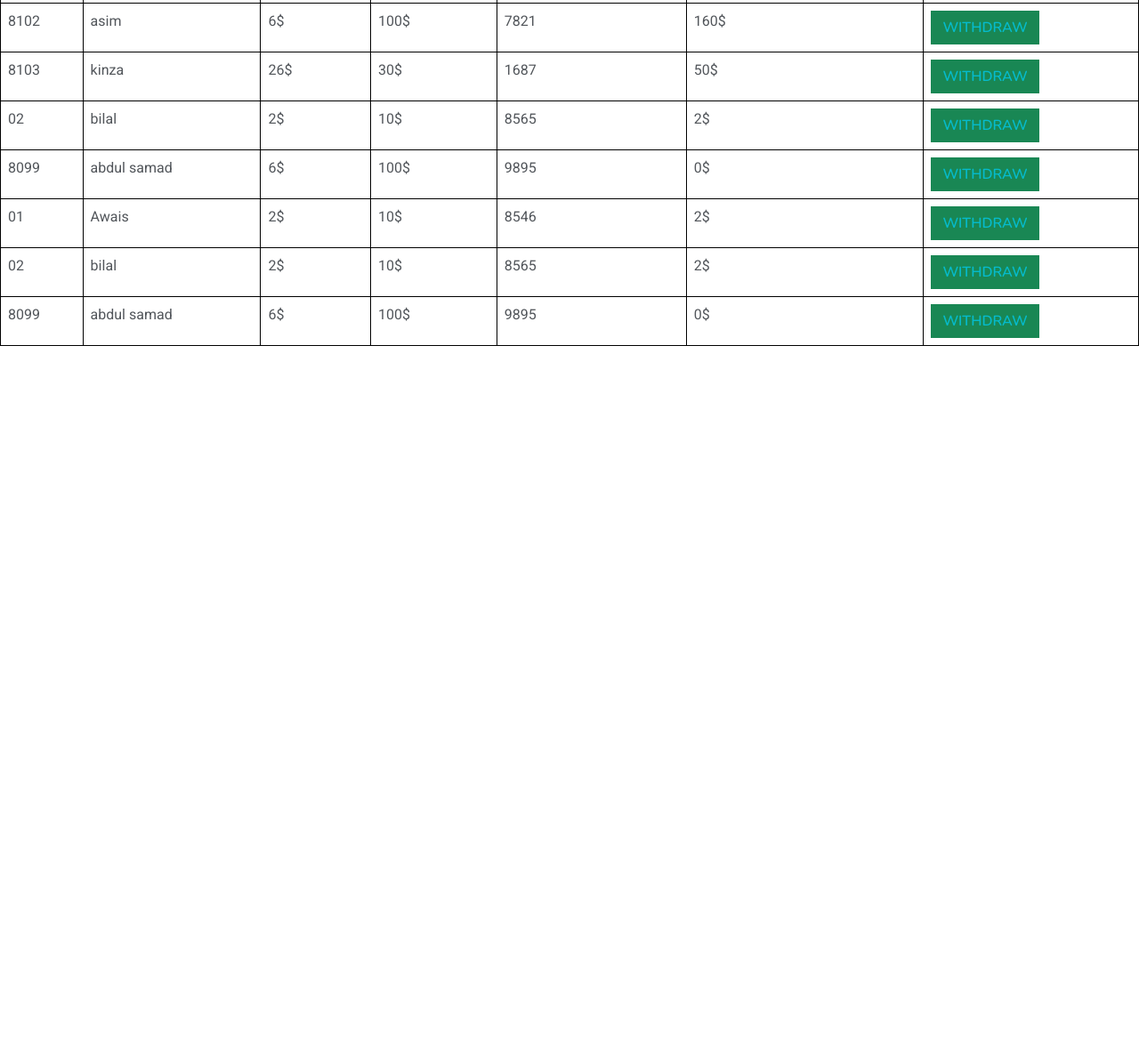
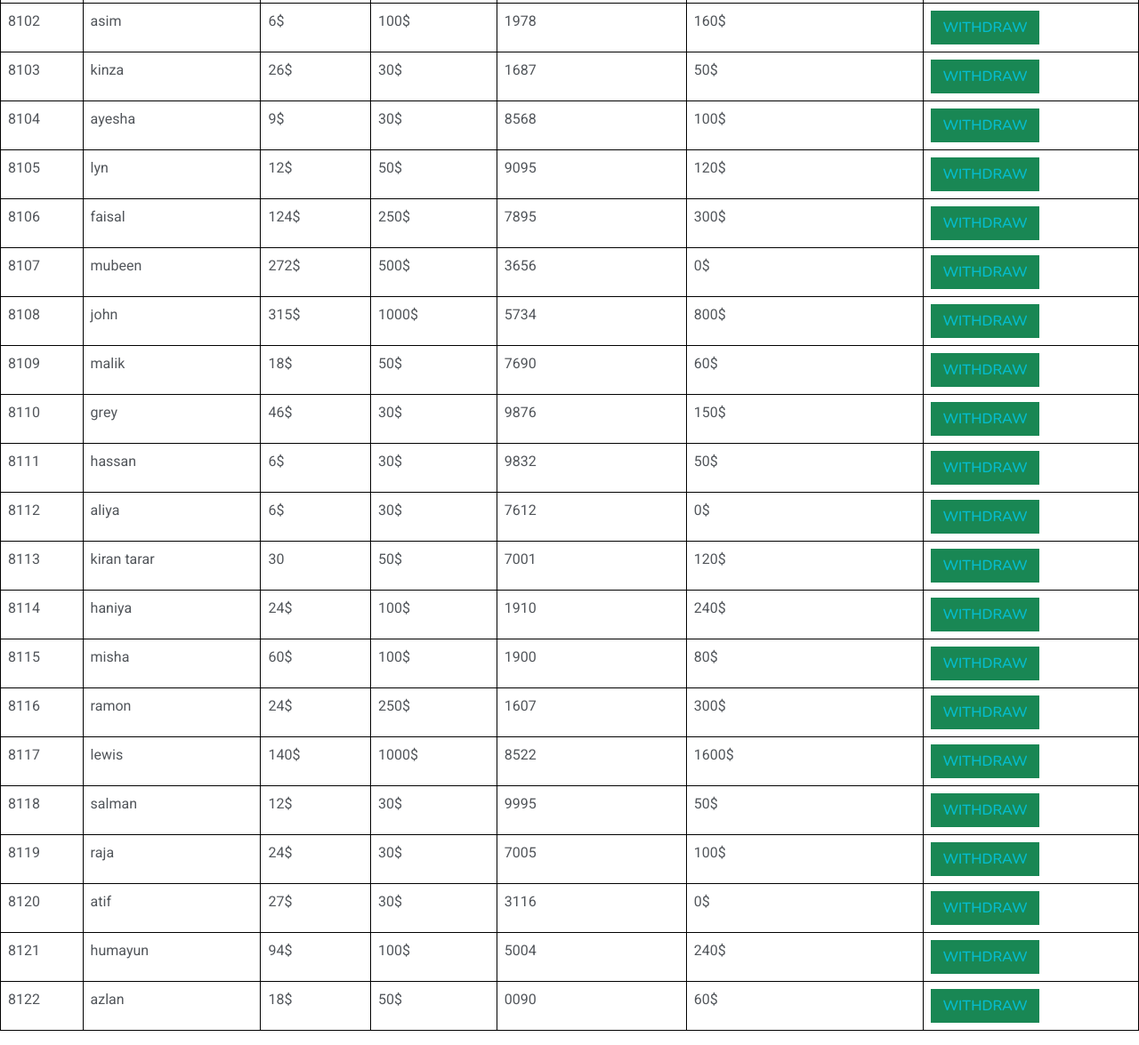
Before and after one commit to isamardev/newTakreem, a plain HTML site: page earning.html in a window 1280 px wide. Shown: the part 713-1888 px from the top of the page at 89% size. Before the commit the page ends 1118 px from the top, so only its background shows below. Drawn offline with nearby package versions, Linux system fonts and the light colour scheme.

Commit message:
Update earning.html

```diff
--- a/earning.html
+++ b/earning.html
@@ -150,7 +150,7 @@
     				<td class="data">asim</td>
     				<td class="data">6$</td>
     				<td class="data">100$</td>
-    				<td class="data">7821</td>
+    				<td class="data">1978</td>
     				<td class="data">160$</td>
     				<td class="data"><button type="button" class="btn btn-success"> <a href="withdraw.html" >WITHDRAW </a></button></td>
     				</tr>
@@ -166,52 +166,193 @@
     				</tr>
 
     				<tr>
-    				<td class="data">02</td>
-    				<td class="data">bilal</td>
-    				<td class="data">2$</td>
-    				<td class="data">10$</td>
-    				<td class="data">8565</td>
-    				<td class="data">2$</td>
+    				<td class="data">8104</td>
+    				<td class="data">ayesha</td>
+    				<td class="data">9$</td>
+    				<td class="data">30$</td>
+    				<td class="data">8568</td>
+    				<td class="data">100$</td>
     				<td class="data"><button type="button" class="btn btn-success"> <a href="withdraw.html" >WITHDRAW </a></button></td>
     				</tr>
 
         <tr>
-    				<td class="data">8099</td>
-    				<td class="data">abdul samad</td>
+    				<td class="data">8105</td>
+    				<td class="data">lyn</td>
+    				<td class="data">12$</td>
+    				<td class="data">50$</td>
+    				<td class="data">9095</td>
+    				<td class="data">120$</td>
+    				<td class="data"><button type="button" class="btn btn-success"> <a href="withdraw.html" >WITHDRAW </a></button></td>
+    				</tr>
+
+        	<tr>
+    				<td class="data">8106</td>
+    				<td class="data">faisal</td>
+    				<td class="data">124$</td>
+    				<td class="data">250$</td>
+    				<td class="data">7895</td>
+    				<td class="data">300$</td>
+    				<td class="data"><button type="button" class="btn btn-success"> <a href="withdraw.html" >WITHDRAW </a></button></td>
+    				</tr>
+
+    				<tr>
+    				<td class="data">8107</td>
+    				<td class="data">mubeen</td>
+    				<td class="data">272$</td>
+    				<td class="data">500$</td>
+    				<td class="data">3656</td>
+    				<td class="data">0$</td>
+    				<td class="data"><button type="button" class="btn btn-success"> <a href="withdraw.html" >WITHDRAW </a></button></td>
+    				</tr>
+
+        <tr>
+    				<td class="data">8108</td>
+    				<td class="data">john</td>
+    				<td class="data">315$</td>
+    				<td class="data">1000$</td>
+    				<td class="data">5734</td>
+    				<td class="data">800$</td>
+    				<td class="data"><button type="button" class="btn btn-success"> <a href="withdraw.html" >WITHDRAW </a></button></td>
+    				</tr>
+
+         <tr>
+    				<td class="data">8109</td>
+    				<td class="data">malik</td>
+    				<td class="data">18$</td>
+    				<td class="data">50$</td>
+    				<td class="data">7690</td>
+    				<td class="data">60$</td>
+    				<td class="data"><button type="button" class="btn btn-success"> <a href="withdraw.html" >WITHDRAW </a></button></td>
+    				</tr>
+
+
+         	<tr>
+    				<td class="data">8110</td>
+    				<td class="data">grey</td>
+    				<td class="data">46$</td>
+    				<td class="data">30$</td>
+    				<td class="data">9876</td>
+    				<td class="data">150$</td>
+    				<td class="data"><button type="button" class="btn btn-success"> <a href="withdraw.html" >WITHDRAW </a></button></td>
+    				</tr>
+
+    				<tr>
+    				<td class="data">8111</td>
+    				<td class="data">hassan</td>
     				<td class="data">6$</td>
-    				<td class="data">100$</td>
-    				<td class="data">9895</td>
+    				<td class="data">30$</td>
+    				<td class="data">9832</td>
+    				<td class="data">50$</td>
+    				<td class="data"><button type="button" class="btn btn-success"> <a href="withdraw.html" >WITHDRAW </a></button></td>
+    				</tr>
+
+        <tr>
+    				<td class="data">8112</td>
+    				<td class="data">aliya</td>
+    				<td class="data">6$</td>
+    				<td class="data">30$</td>
+    				<td class="data">7612</td>
     				<td class="data">0$</td>
     				<td class="data"><button type="button" class="btn btn-success"> <a href="withdraw.html" >WITHDRAW </a></button></td>
     				</tr>
 
         	<tr>
-    				<td class="data">01</td>
-    				<td class="data">Awais</td>
-    				<td class="data">2$</td>
-    				<td class="data">10$</td>
-    				<td class="data">8546</td>
-    				<td class="data">2$</td>
+    				<td class="data">8113</td>
+    				<td class="data">kiran tarar</td>
+    				<td class="data">30</td>
+    				<td class="data">50$</td>
+    				<td class="data">7001</td>
+    				<td class="data">120$</td>
     				<td class="data"><button type="button" class="btn btn-success"> <a href="withdraw.html" >WITHDRAW </a></button></td>
     				</tr>
 
     				<tr>
-    				<td class="data">02</td>
-    				<td class="data">bilal</td>
-    				<td class="data">2$</td>
-    				<td class="data">10$</td>
-    				<td class="data">8565</td>
-    				<td class="data">2$</td>
+    				<td class="data">8114</td>
+    				<td class="data">haniya</td>
+    				<td class="data">24$</td>
+    				<td class="data">100$</td>
+    				<td class="data">1910</td>
+    				<td class="data">240$</td>
     				<td class="data"><button type="button" class="btn btn-success"> <a href="withdraw.html" >WITHDRAW </a></button></td>
     				</tr>
 
         <tr>
-    				<td class="data">8099</td>
-    				<td class="data">abdul samad</td>
-    				<td class="data">6$</td>
+    				<td class="data">8115</td>
+    				<td class="data">misha</td>
+    				<td class="data">60$</td>
     				<td class="data">100$</td>
-    				<td class="data">9895</td>
+    				<td class="data">1900</td>
+    				<td class="data">80$</td>
+    				<td class="data"><button type="button" class="btn btn-success"> <a href="withdraw.html" >WITHDRAW </a></button></td>
+    				</tr>
+
+        <tr>
+    				<td class="data">8116</td>
+    				<td class="data">ramon</td>
+    				<td class="data">24$</td>
+    				<td class="data">250$</td>
+    				<td class="data">1607</td>
+    				<td class="data">300$</td>
+    				<td class="data"><button type="button" class="btn btn-success"> <a href="withdraw.html" >WITHDRAW </a></button></td>
+    				</tr>
+
+    				<tr>
+    				<td class="data">8117</td>
+    				<td class="data">lewis</td>
+    				<td class="data">140$</td>
+    				<td class="data">1000$</td>
+    				<td class="data">8522</td>
+    				<td class="data">1600$</td>
+    				<td class="data"><button type="button" class="btn btn-success"> <a href="withdraw.html" >WITHDRAW </a></button></td>
+    				</tr>
+
+        <tr>
+    				<td class="data">8118</td>
+    				<td class="data">salman</td>
+    				<td class="data">12$</td>
+    				<td class="data">30$</td>
+    				<td class="data">9995</td>
+    				<td class="data">50$</td>
+    				<td class="data"><button type="button" class="btn btn-success"> <a href="withdraw.html" >WITHDRAW </a></button></td>
+    				</tr>
+
+        	<tr>
+    				<td class="data">8119</td>
+    				<td class="data">raja</td>
+    				<td class="data">24$</td>
+    				<td class="data">30$</td>
+    				<td class="data">7005</td>
+    				<td class="data">100$</td>
+    				<td class="data"><button type="button" class="btn btn-success"> <a href="withdraw.html" >WITHDRAW </a></button></td>
+    				</tr>
+
+    				<tr>
+    				<td class="data">8120</td>
+    				<td class="data">atif</td>
+    				<td class="data">27$</td>
+    				<td class="data">30$</td>
+    				<td class="data">3116</td>
     				<td class="data">0$</td>
+    				<td class="data"><button type="button" class="btn btn-success"> <a href="withdraw.html" >WITHDRAW </a></button></td>
+    				</tr>
+
+        <tr>
+    				<td class="data">8121</td>
+    				<td class="data">humayun</td>
+    				<td class="data">94$</td>
+    				<td class="data">100$</td>
+    				<td class="data">5004</td>
+    				<td class="data">240$</td>
+    				<td class="data"><button type="button" class="btn btn-success"> <a href="withdraw.html" >WITHDRAW </a></button></td>
+    				</tr>
+
+         <tr>
+    				<td class="data">8122</td>
+    				<td class="data">azlan</td>
+    				<td class="data">18$</td>
+    				<td class="data">50$</td>
+    				<td class="data">0090</td>
+    				<td class="data">60$</td>
     				<td class="data"><button type="button" class="btn btn-success"> <a href="withdraw.html" >WITHDRAW </a></button></td>
     				</tr>
 
```
